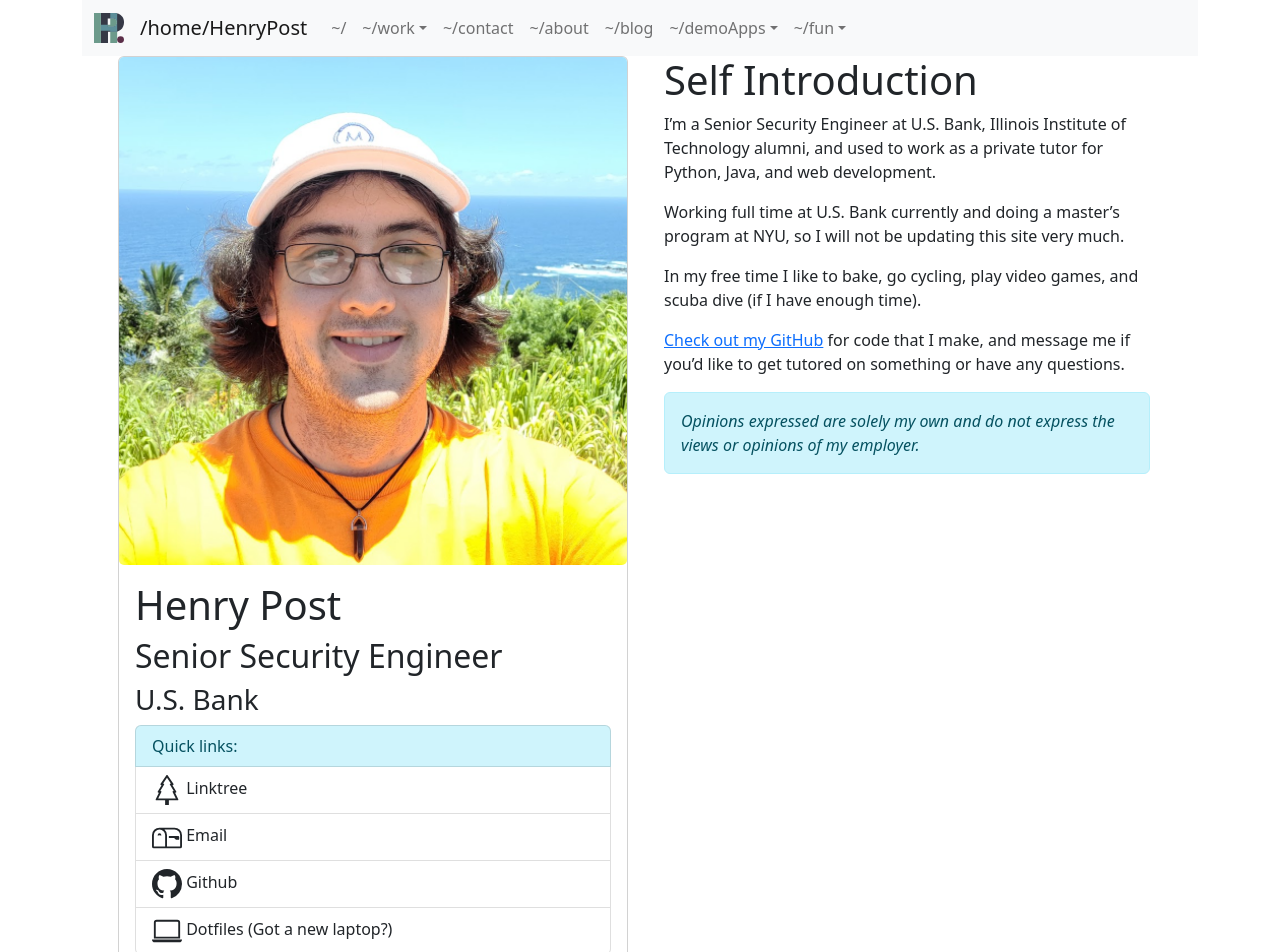
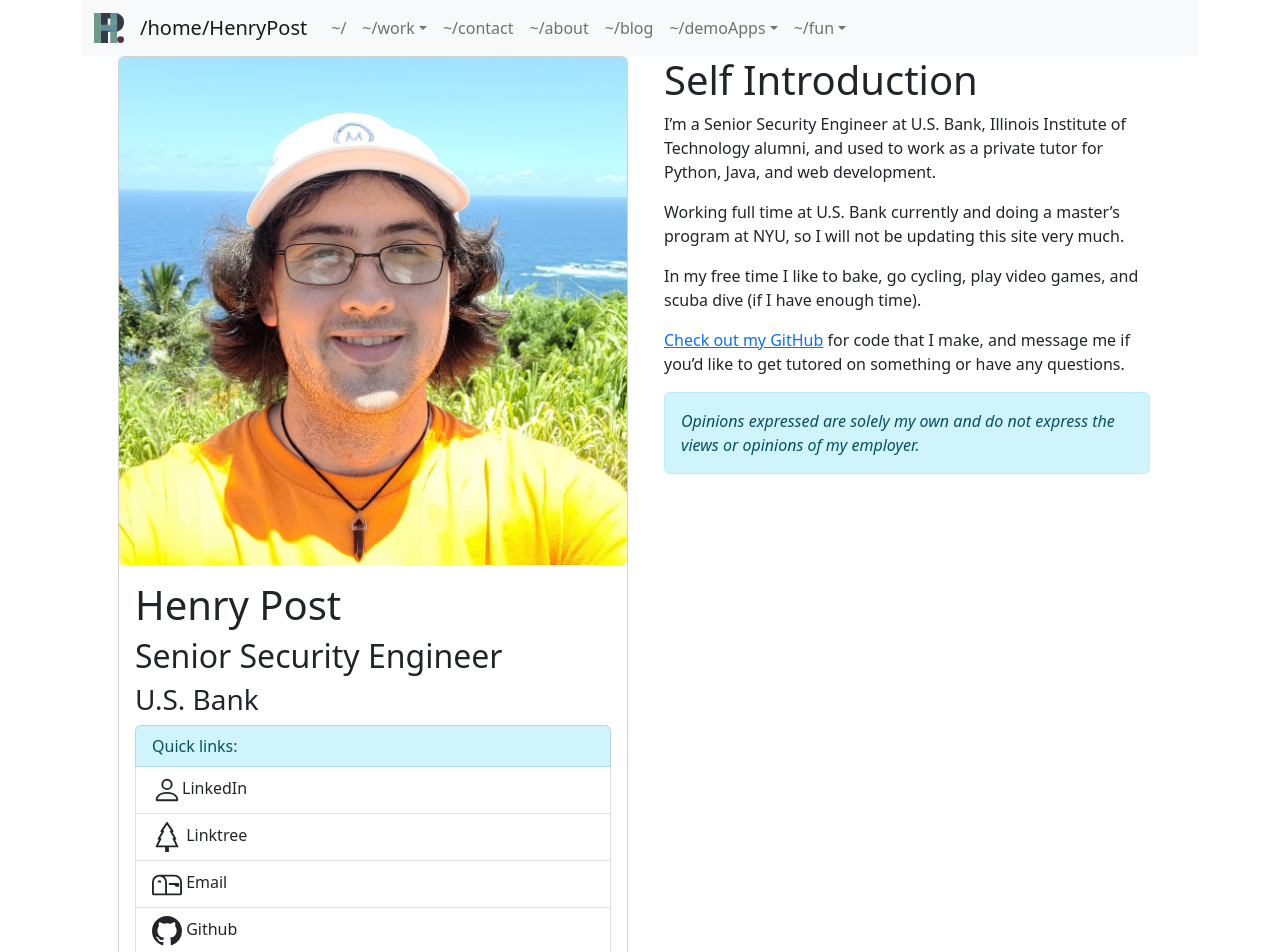
Before and after one commit to meltingscales/henrypost.net, a React (Create React App) app: page / in a window 1280 px wide. Shown: the top 952 px of the page. Built offline with nearby package versions, Linux system fonts and the light colour scheme.

Commit message:
improve website links

```diff
--- /dev/null
+++ b/src/component/tidbits/ContactListGroup.tsx
@@ -0,0 +1,30 @@
+import {Card, ListGroup} from "react-bootstrap";
+import ListGroupItemLink from "./ListGroupItemLink";
+import {Github, Laptop, Mailbox, Person, Tree} from "react-bootstrap-icons";
+import React from "react";
+
+function ContactListGroup() {
+    const ICON_SIZE = '30'
+    return <>
+        <ListGroup>
+            <ListGroup.Item variant={"info"}>Quick links:</ListGroup.Item>
+            <ListGroupItemLink
+                link={'https://www.linkedin.com/in/henryfbp/'}
+                text={<><Person size={ICON_SIZE}/>LinkedIn</>}/>
+            <ListGroupItemLink
+                link={'https://linktr.ee/henryfbp'}
+                text={<><Tree size={ICON_SIZE}/> Linktree</>}/>
+            <ListGroupItemLink
+                link={'mailto:resplendent.falconeer@gmail.com'}
+                text={<><Mailbox size={ICON_SIZE}/> Email</>}/>
+            <ListGroupItemLink
+                link={'https://github.com/HenryFBP'}
+                text={<><Github size={ICON_SIZE}/> Github</>}/>
+            <ListGroupItemLink
+                link={'https://github.com/HenryFBP/dotfiles/'}
+                text={<><Laptop size={ICON_SIZE}/> Dotfiles (Got a new laptop?)</>}/>
+        </ListGroup>
+    </>;
+}
+
+export default ContactListGroup
--- /dev/null
+++ b/src/component/tidbits/ListGroupItemLink.tsx
@@ -0,0 +1,9 @@
+import {ListGroup} from "react-bootstrap"
+
+const ListGroupItemLink = (props: any) => {
+    return <ListGroup.Item href={props.link} action>
+        {props.text}
+    </ListGroup.Item>
+}
+
+export default ListGroupItemLink
--- a/src/pages/PageContact.tsx
+++ b/src/pages/PageContact.tsx
@@ -1,20 +1,17 @@
-import {Card, Container} from "react-bootstrap";
-import {HENRY_OLD_GH_SITE_URL} from "../Config";
+import {Card, Container, ListGroup} from "react-bootstrap";
+import {HENRY_OLD_GH_SITE_URL, OWNER_NAME} from "../Config";
 import {BusinessCard} from "react-business-card-hfbp"
+import ListGroupItemLink from "../component/tidbits/ListGroupItemLink";
+import {Github, Laptop, Mailbox, Person, Tree} from "react-bootstrap-icons";
+import React from "react";
+import ContactListGroup from "../component/tidbits/ContactListGroup";
+
 
 const PageContact = () => {
     return <>
         <h1>Contact</h1>
-        {/*<Card>*/}
-        {/*    <Card.Header>*/}
-        {/*        /!*Contact is WIP, Please visit <a href={HENRY_OLD_GH_SITE_URL}>{HENRY_OLD_GH_SITE_URL}</a>*!/*/}
-        {/*    </Card.Header>*/}
-        {/*</Card>*/}
 
-        <ul>
-            <li><a href={'https://www.linkedin.com/in/henryfbp/'}>LinkedIn</a></li>
-            <li><a href={'https://github.com/henryfbp/'}>Github</a></li>
-        </ul>
+        <ContactListGroup/>
 
         <hr/>
 
--- a/src/pages/PageHome.tsx
+++ b/src/pages/PageHome.tsx
@@ -2,13 +2,9 @@ import React from 'react';
 import {Alert, Card, Col, Container, ListGroup, Row} from "react-bootstrap";
 import {HENRY_PRETTY_WEBSITE_URL, HENRY_OLD_GH_SITE_URL, OWNER_NAME} from "../Config";
 import {Github, Laptop, Mailbox, Tree} from "react-bootstrap-icons";
+import ListGroupItemLink from "../component/tidbits/ListGroupItemLink";
+import ContactListGroup from "../component/tidbits/ContactListGroup";
 
-
-const ListGroupItemLink = (props: any) => {
-    return <ListGroup.Item href={props.link} action>
-        {props.text}
-    </ListGroup.Item>
-}
 
 const HenryProfileCard = () => {
     return <Card
@@ -25,24 +21,9 @@ const HenryProfileCard = () => {
                 <h3>U.S. Bank</h3>
             </Card.Title>
             <Card.Text>
-                <ListGroup>
-                    <ListGroup.Item variant={"info"}>Quick links:</ListGroup.Item>
-                    <ListGroupItemLink
-                        link={'https://linktr.ee/henryfbp'}
-                        text={<><Tree size={ICON_SIZE}/> Linktree</>}/>
-                    <ListGroupItemLink
-                        link={'mailto:resplendent.falconeer@gmail.com'}
-                        text={<><Mailbox size={ICON_SIZE}/> Email</>}/>
-                    <ListGroupItemLink
-                        link={'https://github.com/HenryFBP'}
-                        text={<><Github size={ICON_SIZE}/> Github</>}/>
-                    <ListGroupItemLink
-                        link={'https://github.com/HenryFBP/dotfiles/'}
-                        text={<><Laptop size={ICON_SIZE}/> Dotfiles (Got a new laptop?)</>}/>
-                </ListGroup>
+                <ContactListGroup/>
             </Card.Text>
         </Card.Body>
-
     </Card>
 }
 
```
